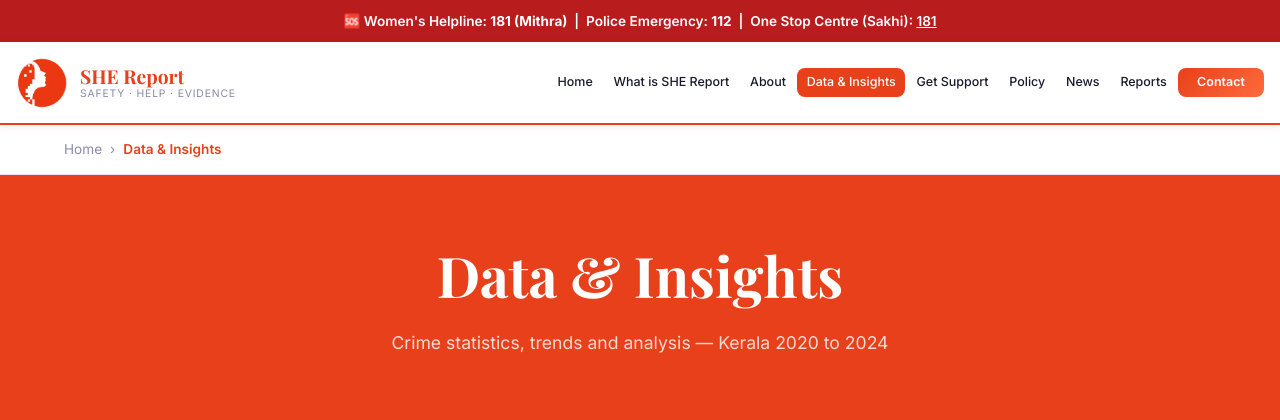
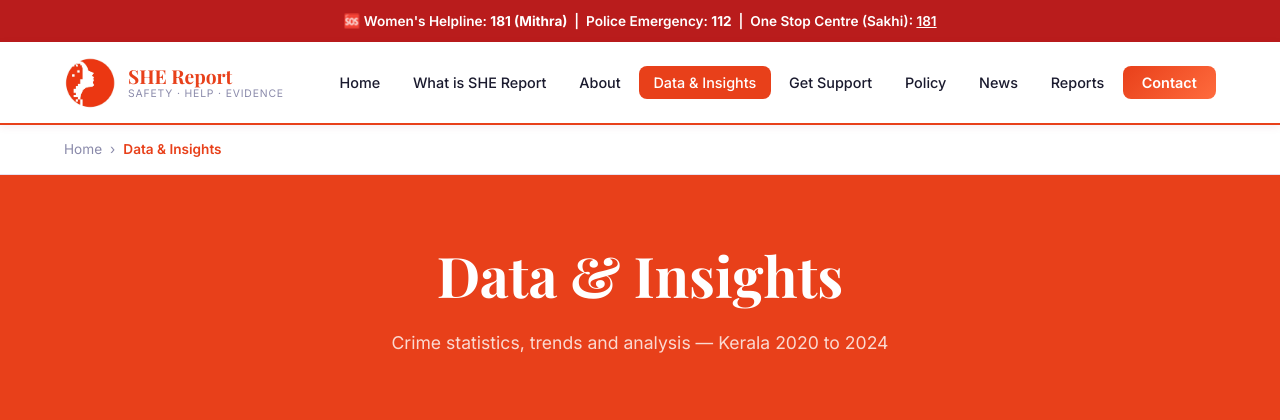
Before and after one commit to athira2622004/shereport, a Django app: page /data/ in a window 1280 px wide. Shown: the top 420 px of the page. Run offline with Django 4.2, Linux system fonts and the light colour scheme; data comes from the database, SQL or seed files in the repository; parts of the project's set-up code (start-up, migrations or seed data) failed here and were passed over.

Commit message:
change in css

```diff
--- a/core/static/core/css/style.css
+++ b/core/static/core/css/style.css
@@ -192,8 +192,8 @@ p {
   display: flex;
   align-items: center;
   justify-content: space-between;
-  padding: 0.9rem 1rem;
-  max-width: 1400px;
+  padding: 0.9rem 1.5rem;
+  max-width: 1200px;
   margin: 0 auto;
 }
 
@@ -240,28 +240,16 @@ p {
   display: flex;
   align-items: center;
   list-style: none;
-  gap: 0.1rem;
-  flex-wrap: nowrap;
-  white-space: nowrap;
-}
-
-.she-navbar-nav li {
-  display: flex;
-  align-items: center;
-  /* ✅ ADD THIS — centers each item vertically */
+  gap: 0.25rem;
 }
 
 .she-navbar-nav a {
-  padding: 0.5rem 0.6rem;
+  padding: 0.5rem 0.9rem;
   border-radius: 8px;
   font-weight: 500;
-  font-size: 0.78rem;
+  font-size: 0.9rem;
   color: var(--text-dark);
   transition: var(--transition);
-  white-space: nowrap;
-  display: flex;
-  align-items: center;
-  line-height: 1;
 }
 
 .she-navbar-nav a:hover,
```
